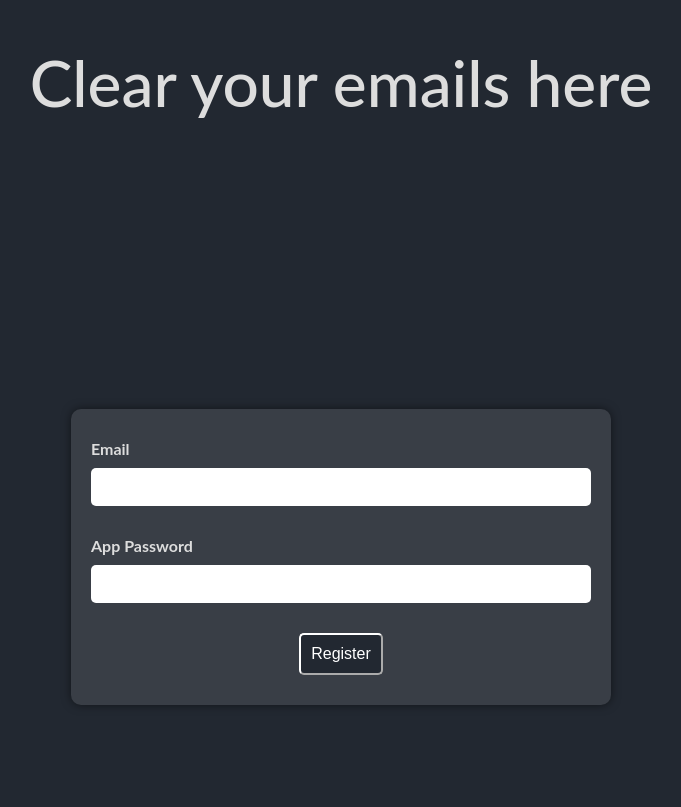
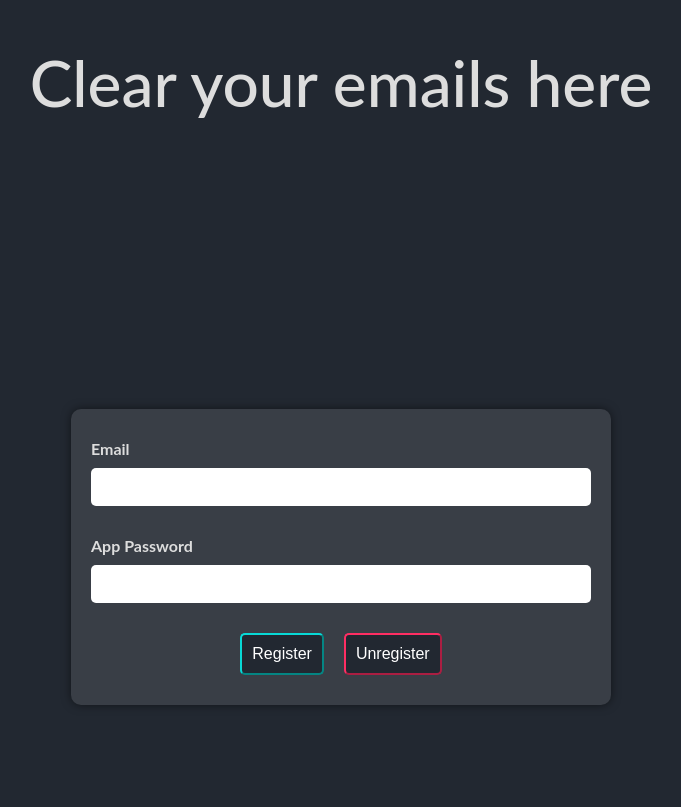
Before and after one commit to Bicheka/email-cleaner-frontend, a React (Vite) app: page / in a window 1280 px wide. Shown: the part 143-950 px from the top of the page, without its empty margins (299-980 px from the left). Built offline with nearby package versions, Linux system fonts and the light colour scheme.

Commit message:
added unregister functionality

```diff
--- a/src/components/Form.jsx
+++ b/src/components/Form.jsx
@@ -22,15 +22,36 @@ const Form = () => {
     const [error, setError] = useState(""); // Added error state
 
 
+    const request = async (address) => {
+        if (address === "register") {
+            try {
+                const response = await axios.post(`https://email-cleaner.onrender.com/${address}`, {
+                    email: email,
+                    password: password,
+                });
+                return response;
+            } catch (error) {
+                console.log(error);
+            }
+        } else if (address === "unregister") {
+            try {
+                const response = await axios.delete(`https://email-cleaner.onrender.com/${address}`, {
+                    email: email,
+                    password: password,
+                });
+                return response;
+            } catch (error) {
+                console.log(error);
+            }
+        }
+    }
+
     const sendRequest= async (address) => {
 
         setIsSubmittingForm(false); // Set isSubmittingForm to true when the form is submitted
 
         try {
-            const response = await axios.post(`https://email-cleaner.onrender.com/${address}`, {
-                email: email,
-                password: password,
-            });
+            const response = await request(address);
             console.log(response);
             setResponse(response);
             setMessage(response.data.message);
@@ -56,6 +77,14 @@ const Form = () => {
         e.preventDefault();
 
         sendRequest("register");
+
+    }
+
+    const handleUnregister = async (e) => {
+
+        e.preventDefault();
+
+        sendRequest("unregister");
 
     }
 
@@ -100,8 +129,10 @@ const Form = () => {
                         />
                     </div>
                     <div className="buttons">
-                        <button onClick={handleRegister}>Register</button>
+                        <button className="register" onClick={handleRegister}>Register</button>
+                        <button className="unregister" onClick={handleUnregister}>Unregister</button>
                     </div>
+
                 </form>
             ) : (
                 loading ? (
--- a/src/css/Form.css
+++ b/src/css/Form.css
@@ -43,7 +43,14 @@ form button{
     font-size: 16px;
     cursor: pointer;
     transition: all 0.3s ease-in-out;
+}
 
+form .buttons .register{
+    border-color: #08D9D6;
+}
+
+form .buttons .unregister {
+    border-color: #FF2E63;
 }
 
 form label{
```
